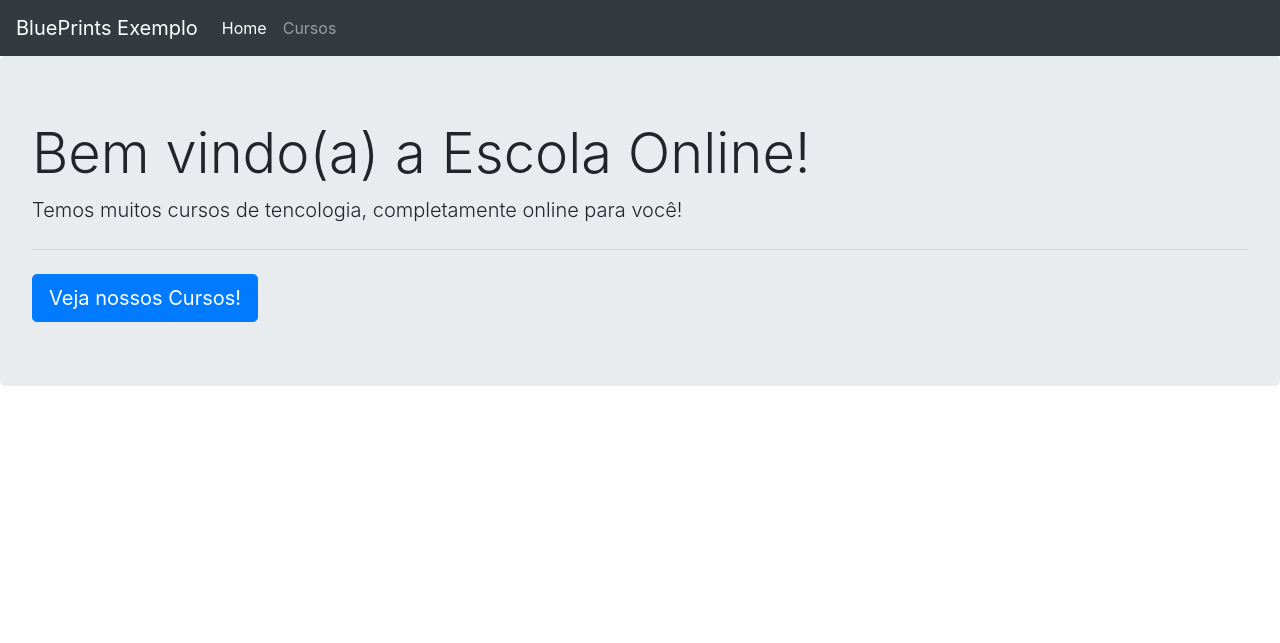
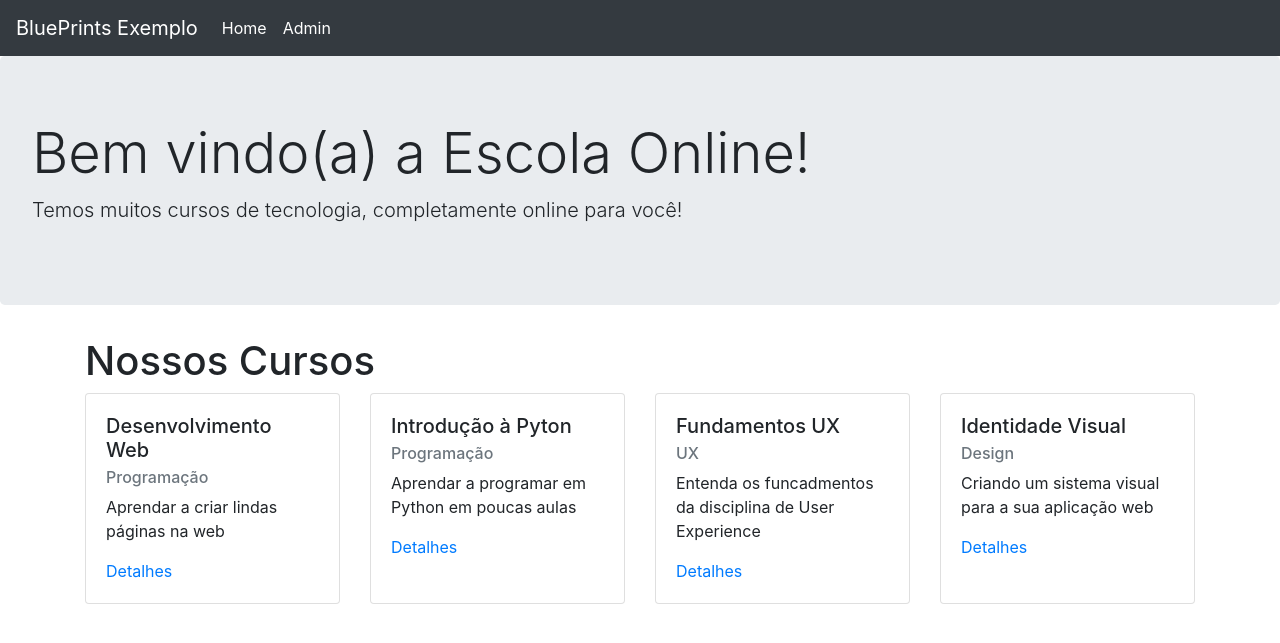
Before and after one commit to tecnologias-web/blueprints-flask, a Flask app: page / in a window 1280 px wide. Shown: the top 643 px of the page. Run offline with Flask 2, Linux system fonts and the light colour scheme; some libraries are stand-ins or nearby versions.

Commit message:
adicionando dados de cursos

```diff
--- a/aplicacao/__init__.py
+++ b/aplicacao/__init__.py
@@ -1,9 +1,10 @@
 from flask import Flask
+from admin import admin_bp
 from catalogo import catalogo_bp
 
 
 app = Flask('aplicacao')
 app.config.from_object('aplicacao.config.Configuracao')
 
-
 app.register_blueprint(catalogo_bp)
+app.register_blueprint(admin_bp, url_prefix='/admin')
--- a/catalogo/controles.py
+++ b/catalogo/controles.py
@@ -1,7 +1,19 @@
 from catalogo import catalogo_bp
+from catalogo.dados import listar_cursos_ativos, obter_curso
 from flask import render_template
+
 
 
 @catalogo_bp.route('/')
 def index():
-    return render_template('index.html')
+    return render_template(
+        'index.html',
+        cursos=listar_cursos_ativos()
+    )
+
+@catalogo_bp.route('/curso/<slug>')
+def curso(slug):
+    return render_template(
+        'curso.html',
+        curso=obter_curso(slug)
+    )
--- /dev/null
+++ b/catalogo/dados.py
@@ -0,0 +1,38 @@
+CURSOS = [{
+    'nome': 'Desenvolvimento Web',
+    'tipo': 'Programação',
+    'desc': 'Aprendar a criar lindas páginas na web',
+    'ativo': True,
+    'slug': 'desenvolvimento-web'
+},{
+    'nome': 'Introdução à Pyton',
+    'tipo': 'Programação',
+    'desc': 'Aprendar a programar em Python em poucas aulas',
+    'ativo': True,
+    'slug': 'introducao-a-python'
+},{
+    'nome': 'Fundamentos UX',
+    'tipo': 'UX',
+    'desc': 'Entenda os funcadmentos da disciplina de User Experience',
+    'ativo': True,
+    'slug': 'fundamentos-ux'
+},{
+    'nome': 'Identidade Visual',
+    'tipo': 'Design',
+    'desc': 'Criando um sistema visual para a sua aplicação web',
+    'ativo': True,
+    'slug': 'identidade-visual'
+}]
+
+def listar_cursos_ativos():
+    resultado = []
+    for curso in CURSOS:
+        if curso['ativo']:
+            resultado.append(curso)
+
+    return resultado
+
+def obter_curso(slug=''):
+    for curso in CURSOS:
+        if slug == curso['slug']:
+            return curso
--- a/catalogo/templates/index.html
+++ b/catalogo/templates/index.html
@@ -5,8 +5,23 @@
 {% block conteudo %}
     <div class="jumbotron">
         <h1 class="display-4">Bem vindo(a) a Escola Online!</h1>
-        <p class="lead">Temos muitos cursos de tencologia, completamente online para você!</p>
-        <hr class="my-4">
-        <a class="btn btn-primary btn-lg" href="#" role="button">Veja nossos Cursos!</a>
+        <p class="lead">Temos muitos cursos de tecnologia, completamente online para você!</p>
     </div>
+    <section class="container container-fluid">
+        <h1>Nossos Cursos</h1>
+        <div class="card-deck">
+            {% for curso in cursos %}
+                <div class="card" style="width: 18rem;">
+                    <div class="card-body">
+                        <h5 class="card-title">{{ curso.nome }}</h5>
+                        <h6 class="card-subtitle mb-2 text-muted">{{ curso.tipo }}</h6>
+                        <p class="card-text">{{ curso.desc }}</p>
+                        <a href="{{ url_for('catalogo.curso', slug=curso.slug) }}" class="card-link">
+                            Detalhes
+                        </a>
+                    </div>
+                </div>
+            {% endfor %}
+        </div>
+    </section>
 {% endblock %}
--- a/catalogo/templates/modelo.html
+++ b/catalogo/templates/modelo.html
@@ -11,7 +11,7 @@
 <body>
     <header>
         <nav class="navbar navbar-expand-lg navbar-dark bg-dark">
-            <a class="navbar-brand" href="#">BluePrints Exemplo</a>
+            <a class="navbar-brand" href="{{ url_for('catalogo.index') }}">BluePrints Exemplo</a>
             <button class="navbar-toggler" type="button" data-toggle="collapse" data-target="#navbarSupportedContent"
                 aria-controls="navbarSupportedContent" aria-expanded="false" aria-label="Toggle navigation">
                 <span class="navbar-toggler-icon"></span>
@@ -20,10 +20,10 @@
             <div class="collapse navbar-collapse" id="navbarSupportedContent">
                 <ul class="navbar-nav mr-auto">
                     <li class="nav-item active">
-                        <a class="nav-link" href="#">Home</a>
+                        <a class="nav-link" href="{{ url_for('catalogo.index') }}">Home</a>
                     </li>
-                    <li class="nav-item">
-                        <a class="nav-link" href="#">Cursos</a>
+                    <li class="nav-item active">
+                        <a class="nav-link" href="{{ url_for('admin.admin') }}">Admin</a>
                     </li>
                 </ul>
             </div>
```
Also changed, not shown: admin/__init__.py (added, +10 -0 lines), admin/controles.py (added, +8 -0 lines), admin/templates/admin.html (added, +9 -0 lines), catalogo/templates/curso.html (added, +28 -0 lines).
